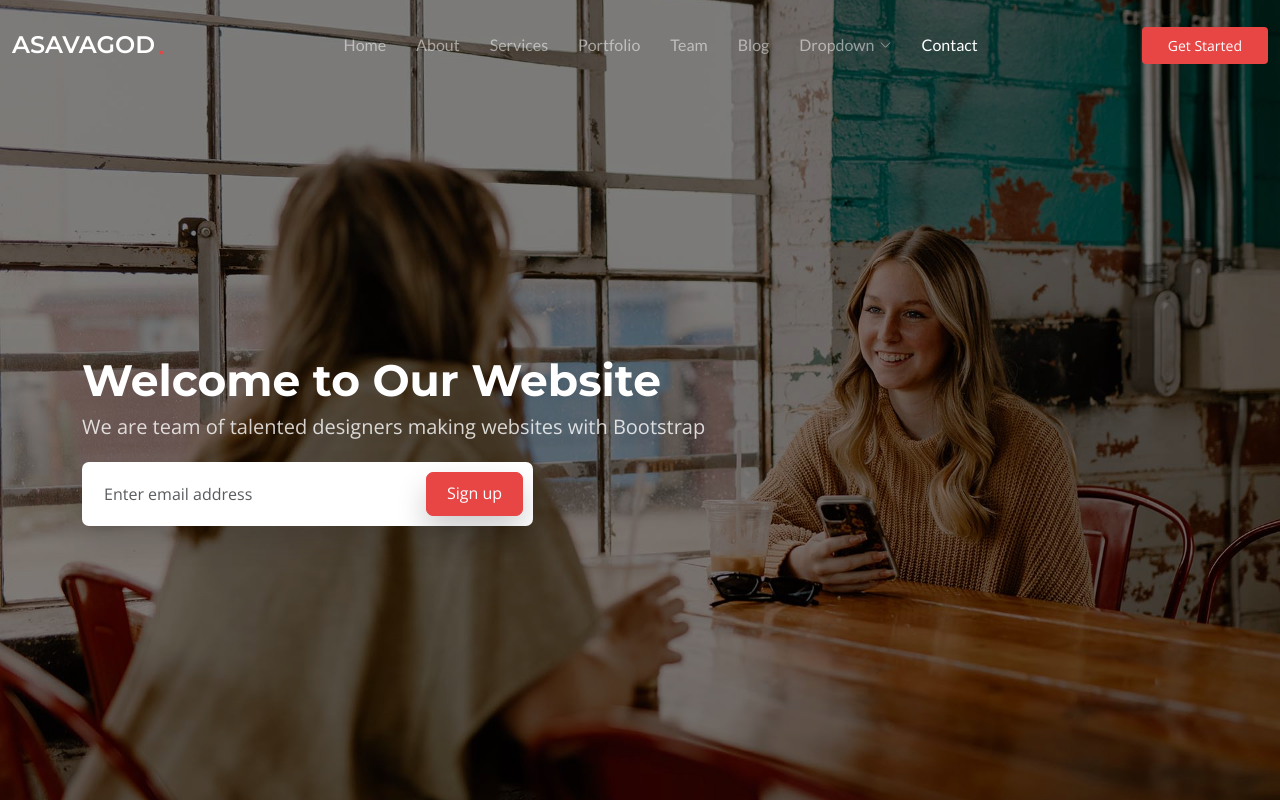
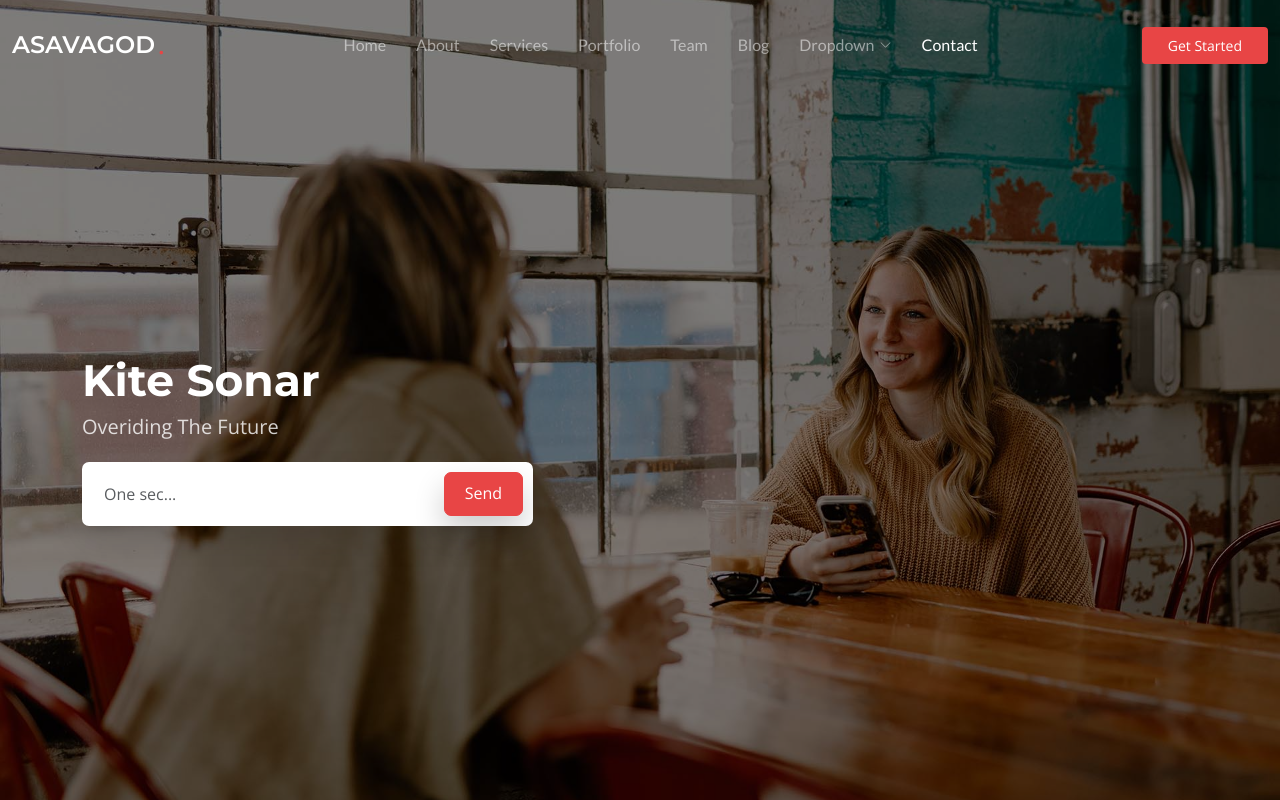
Before and after one commit to foremily/saveior, a plain HTML site: page index.html in a window 1280 px wide. Shown: the top 800 px of the page. Drawn offline with nearby package versions, Linux system fonts and the light colour scheme.

Commit message:
Update index.html

```diff
--- a/index.html
+++ b/index.html
@@ -97,13 +97,13 @@
       <div class="container">
         <div class="row">
           <div class="col-lg-10">
-            <h2 data-aos="fade-up" data-aos-delay="100">Welcome to Our Website</h2>
-            <p data-aos="fade-up" data-aos-delay="200">We are team of talented designers making websites with Bootstrap</p>
+            <h2 data-aos="fade-up" data-aos-delay="100">Kite Sonar</h2>
+            <p data-aos="fade-up" data-aos-delay="200">Overiding The Future</p>
           </div>
           <div class="col-lg-5">
             <form action="#" class="sign-up-form d-flex" data-aos="fade-up" data-aos-delay="300">
-              <input type="text" class="form-control" placeholder="Enter email address">
-              <input type="submit" class="btn btn-primary" value="Sign up">
+              <input type="text" class="form-control" placeholder="One sec...">
+              <input type="submit" class="btn btn-primary" value="Send">
             </form>
           </div>
         </div>
```
